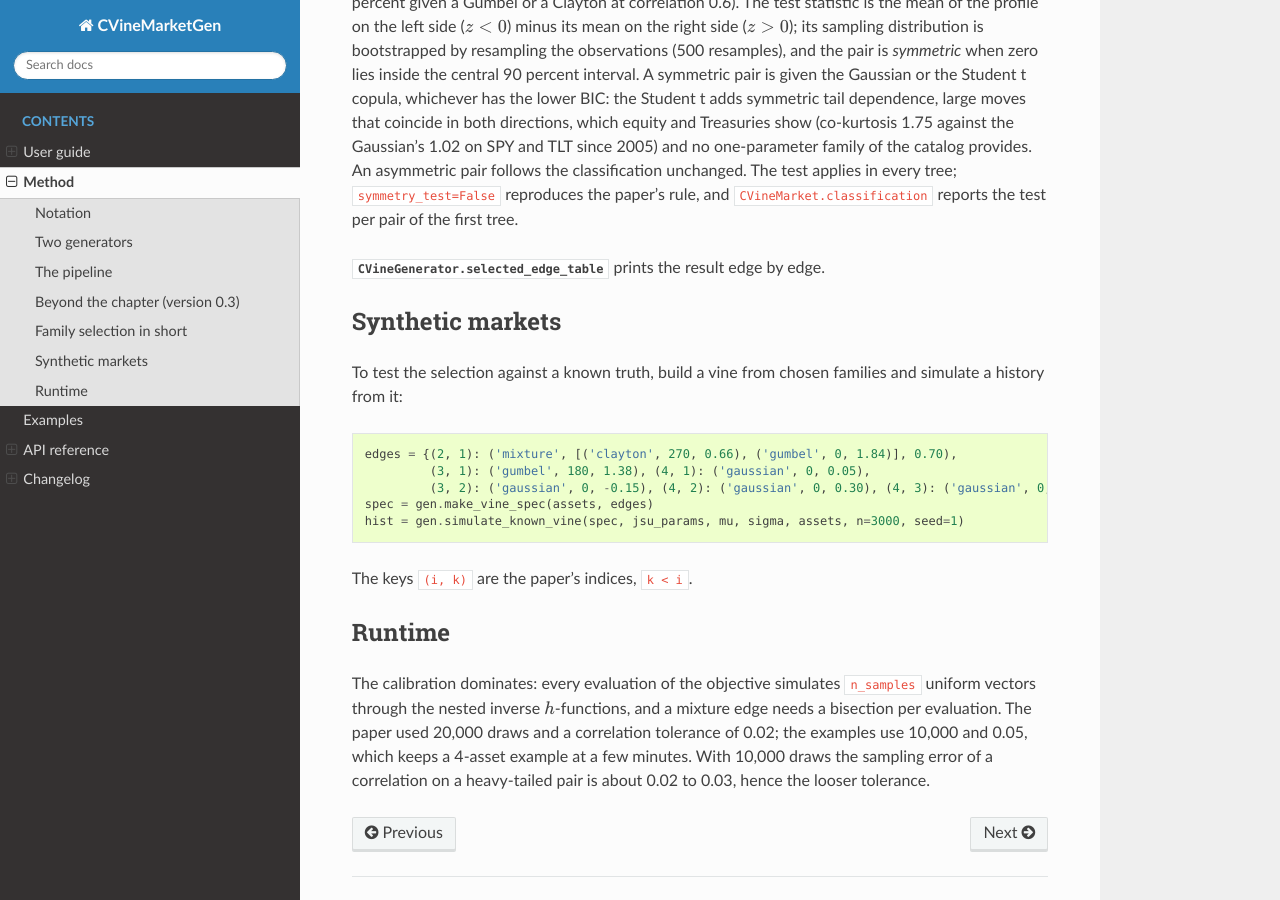
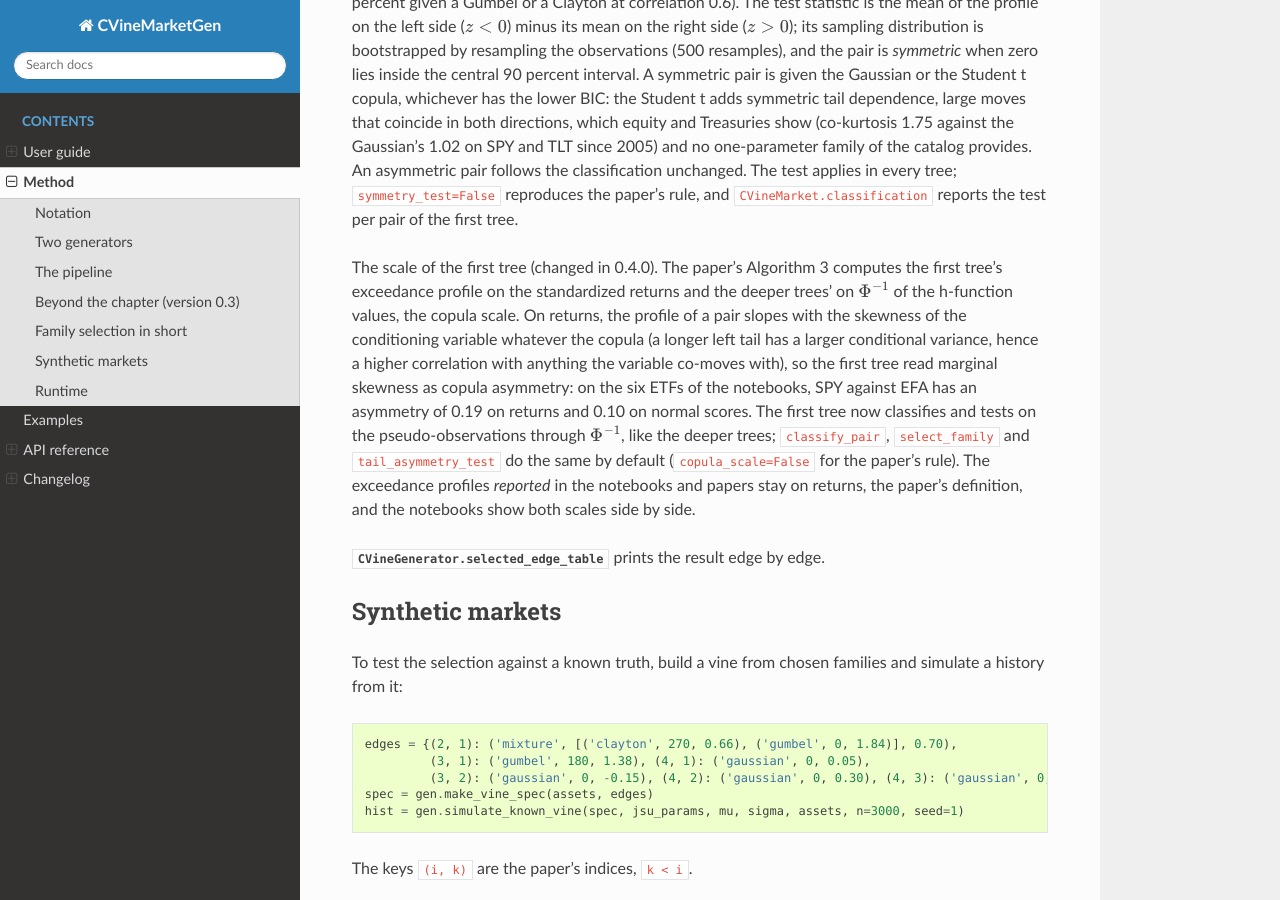
Before and after one commit to mamadouyamar/CVineMarketGen, a Sphinx documentation site: the page built from docs/method.rst, in a window 1280 px wide and 900 px high, scrolled down 2382 px. Built offline with Sphinx 7.4.7 and the Read the Docs theme 3.1.0, drawn with Linux system fonts in a browser that asks for light colours; pages that are not in the unit, such as notebooks, are missing from menus; the version number is read from the project's files by our own code.

Commit message:
feat: the first tree of the family selection classifies and tests on the copula scale
The paper's first tree read the exceedance profile on standardized returns,
whose skewness slopes the profile whatever the copula; the deeper trees already
used Phi^{-1} of the h-function values. Tree 1 now uses the pseudo-observations
through Phi^{-1}; classify_pair, select_family and tail_asymmetry_test take
copula_scale (True by default, False for the paper's rule).

Co-Authored-By: Claude Fable 5.1 <noreply@anthropic.com>

```diff
--- a/docs/method.rst
+++ b/docs/method.rst
@@ -154,6 +154,21 @@ An asymmetric pair follows the classification unchanged. The test applies in
 every tree; ``symmetry_test=False`` reproduces the paper's rule, and
 ``CVineMarket.classification`` reports the test per pair of the first tree.
 
+The scale of the first tree (changed in 0.4.0). The paper's Algorithm 3
+computes the first tree's exceedance profile on the standardized returns and
+the deeper trees' on :math:`\Phi^{-1}` of the h-function values, the copula
+scale. On returns, the profile of a pair slopes with the skewness of the
+conditioning variable whatever the copula (a longer left tail has a larger
+conditional variance, hence a higher correlation with anything the variable
+co-moves with), so the first tree read marginal skewness as copula asymmetry:
+on the six ETFs of the notebooks, SPY against EFA has an asymmetry of 0.19 on
+returns and 0.10 on normal scores. The first tree now classifies and tests on
+the pseudo-observations through :math:`\Phi^{-1}`, like the deeper trees;
+``classify_pair``, ``select_family`` and ``tail_asymmetry_test`` do the same by
+default (``copula_scale=False`` for the paper's rule). The exceedance profiles
+*reported* in the notebooks and papers stay on returns, the paper's
+definition, and the notebooks show both scales side by side.
+
 :meth:`CVineGenerator.selected_edge_table <cvinemarketgen.cvine.CVineGenerator.selected_edge_table>`
 prints the result edge by edge.
 
```
Also changed, not shown: CHANGELOG.md (+6 -0 lines), docs/superpowers/specs/2026-09-22-symmetry-test-design.md (+16 -0 lines), 2 other files.
